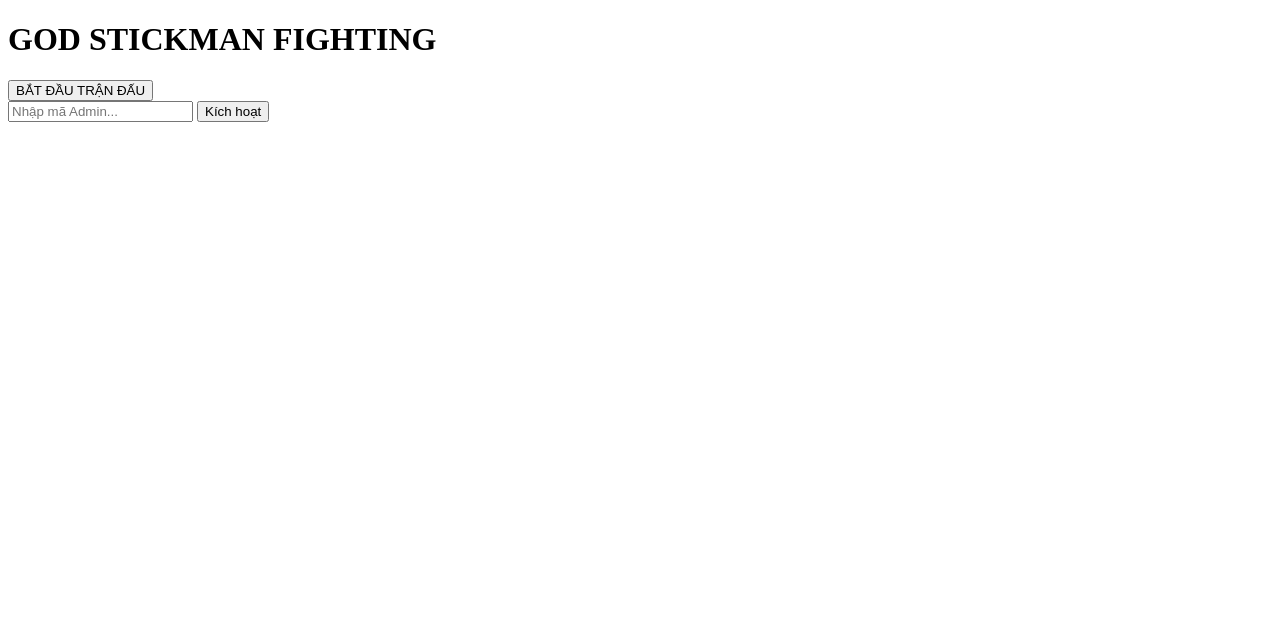
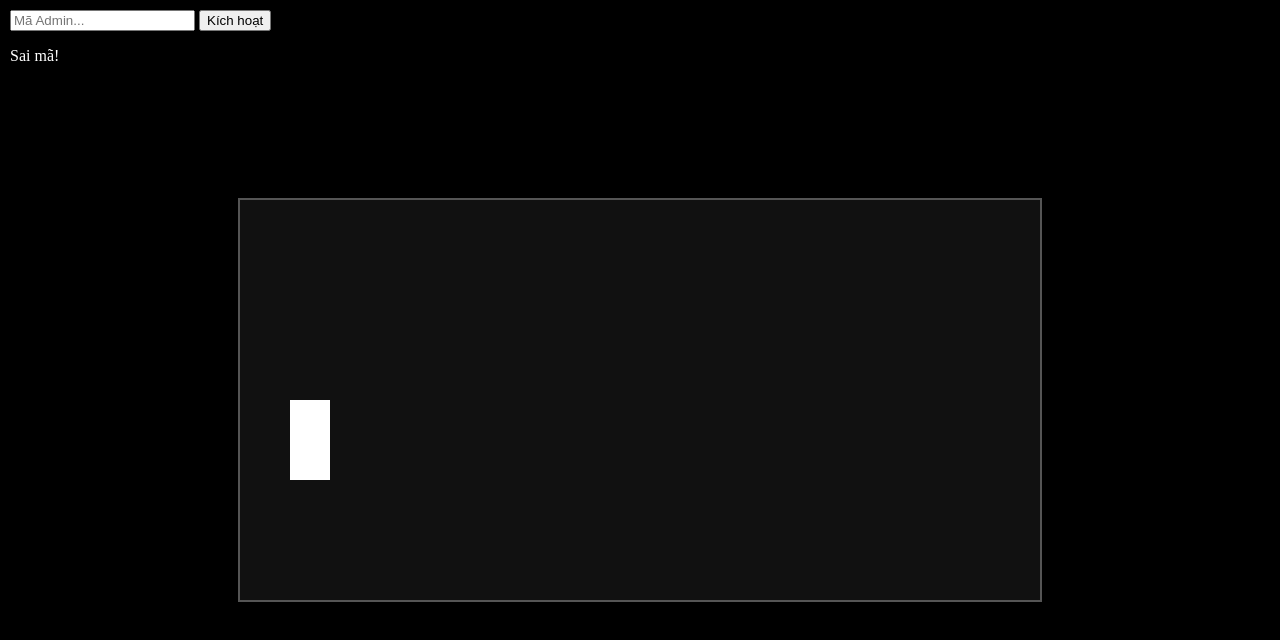
Before and after one commit to anhdzhahahav2-jpg/Anhdz, a plain HTML site: page index.html in a window 1280 px wide. Both pictures are taken after a click on the button "Kích hoạt". Drawn offline with Linux system fonts and the light colour scheme.

Commit message:
Update index.html

```diff
--- a/index.html
+++ b/index.html
@@ -2,26 +2,37 @@
 <html lang="vi">
 <head>
     <meta charset="UTF-8">
-    <meta name="viewport" content="width=device-width, initial-scale=1.0">
-    <title>God Stickman Fighting</title>
-    <link rel="stylesheet" href="style.css">
+    <title>God Stickman</title>
+    <style>
+        body { margin: 0; background: #000; display: flex; justify-content: center; align-items: center; height: 100vh; color: white; }
+        canvas { border: 2px solid #555; background: #111; }
+        #ui { position: absolute; top: 10px; left: 10px; }
+    </style>
 </head>
 <body>
+    <div id="ui">
+        <input type="text" id="code" placeholder="Mã Admin...">
+        <button onclick="check()">Kích hoạt</button>
+        <p id="msg"></p>
+    </div>
+    <canvas id="gameCanvas" width="800" height="400"></canvas>
 
-<div id="game-wrapper">
-    <div id="overlay">
-        <h1>GOD STICKMAN FIGHTING</h1>
-        <button onclick="startGame()">BẮT ĐẦU TRẬN ĐẤU</button>
+    <script>
+        const canvas = document.getElementById('gameCanvas');
+        const ctx = canvas.getContext('2d');
 
-        <div class="admin-box">
-            <input type="text" id="adminCode" placeholder="Nhập mã Admin...">
-            <button onclick="checkAdmin()">Kích hoạt</button>
-        </div>
-        <div id="msg"></div>
-    </div>
-    <canvas id="gameCanvas" width="960" height="540"></canvas>
-</div>
+        // Vẽ thử nhân vật để kiểm tra
+        ctx.fillStyle = "white";
+        ctx.fillRect(50, 200, 40, 80);
 
-<script src="script.js"></script>
+        function check() {
+            const code = document.getElementById('code').value;
+            if (code === 'anhdzvcl_god') {
+                document.getElementById('msg').innerText = "Đã bật Bất Tử!";
+            } else {
+                document.getElementById('msg').innerText = "Sai mã!";
+            }
+        }
+    </script>
 </body>
 </html>
```
